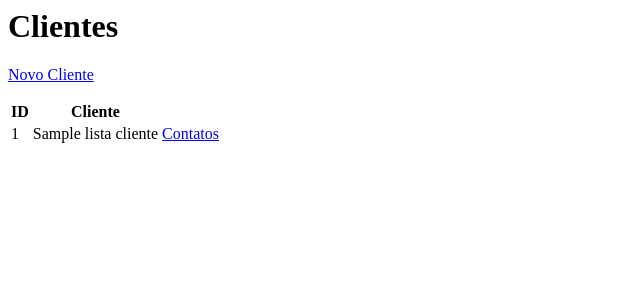
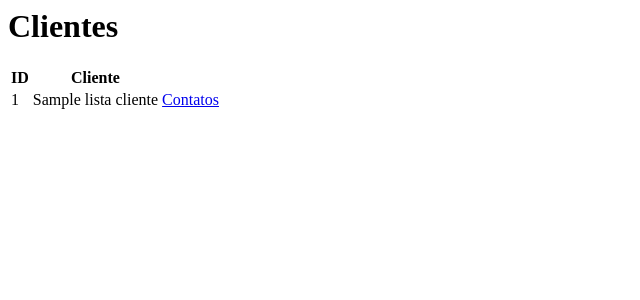
Before and after one commit to Giovanelr/testSlim, a PHP site: template public/views/listaClientes.phtml in a window 1280 px wide. Shown: the top 300 px of the page, without its empty margins (0-640 px from the left). Run offline with PHP 8.4, Linux system fonts and the light colour scheme; the template is opened without the code that fills it: most values are stand-ins (such as "Sample title", 1, 10 or a date in 2020).

Commit message:
removendo link sem uso

```diff
--- a/public/views/listaClientes.phtml
+++ b/public/views/listaClientes.phtml
@@ -1,6 +1,4 @@
 <h1>Clientes</h1>
-
-<p><a href="/ticket/new">Novo Cliente</a></p>
 
 <table class="pure-table">
     <tr>
--- a/public/views/listaContatos.phtml
+++ b/public/views/listaContatos.phtml
@@ -1,6 +1,4 @@
 <h1>Contatos</h1>
-
-<p><a href="/ticket/new">Novo Contato</a></p>
 
 <table class="pure-table">
     <tr>
```
